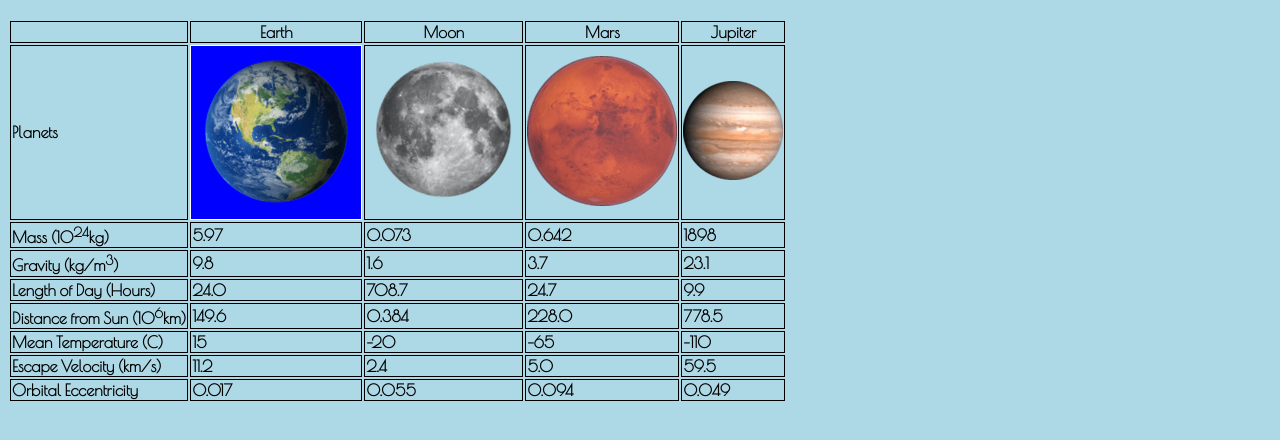
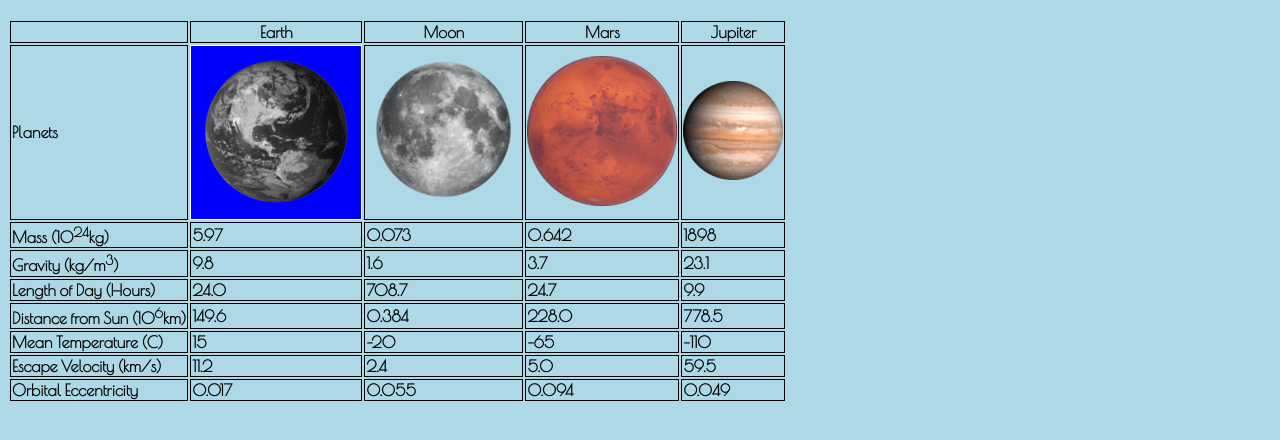
Before and after one commit to skaleeds/lab6, a plain HTML site: page index.html in a window 1280 px wide. In both pictures the pointer is over the picture 267 px from the left and 188 px from the top of the page. Shown: the part 64-504 px from the top of the page. Drawn offline with nearby package versions, Linux system fonts and the light colour scheme.

Commit message:
Update style.css

```diff
--- a/css/style.css
+++ b/css/style.css
@@ -15,3 +15,6 @@ body{
 #planets th:hover{
 	background-color: orange;
 }
+#planets img:hover {
+	filter: grayscale(100%);
+}
```
